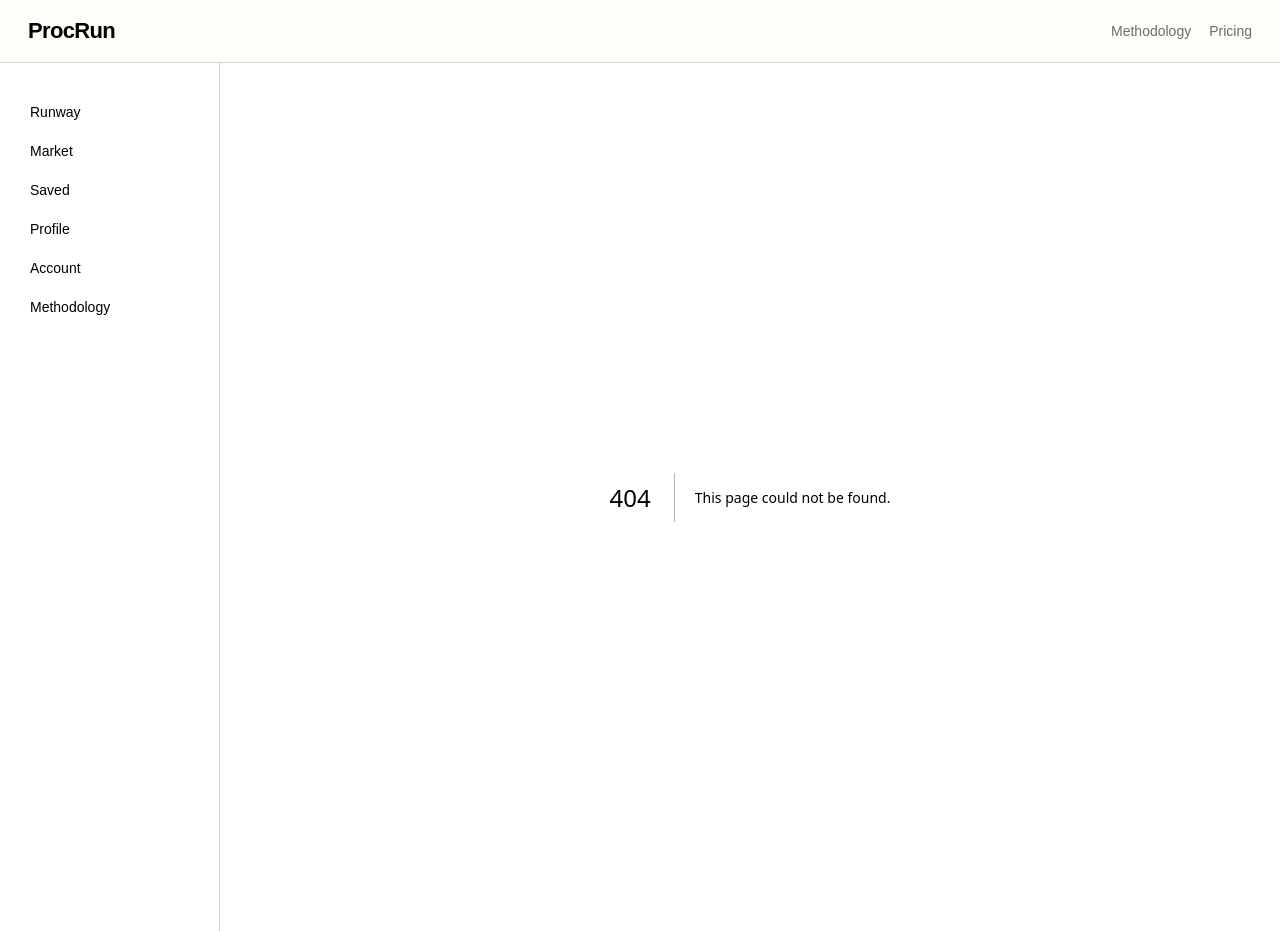
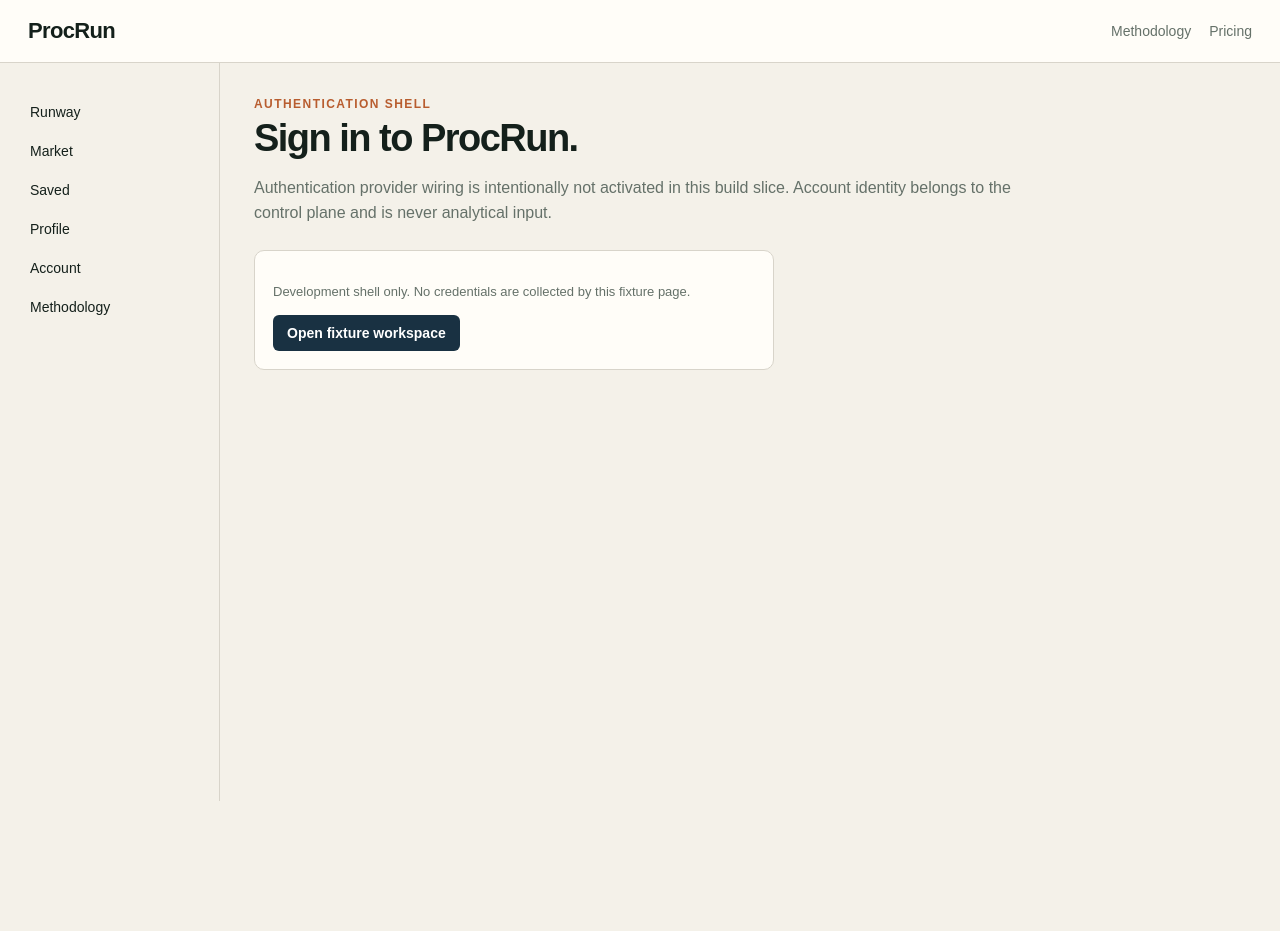
Before and after one commit to martibal/procrun, a Next.js app in the folder web/: page /login in a window 1280 px wide. Before the commit this address had no page. After the commit the page ends 801 px from the top, so only its background shows below. Built offline with nearby package versions, Linux system fonts and the light colour scheme.

Commit message:
Add authentication shell

```diff
--- /dev/null
+++ b/web/app/login/page.tsx
@@ -0,0 +1,10 @@
+import Link from "next/link";
+
+export default function LoginPage() {
+  return <>
+    <div className="eyebrow">Authentication shell</div>
+    <h1 className="h1">Sign in to ProcRun.</h1>
+    <p className="lede">Authentication provider wiring is intentionally not activated in this build slice. Account identity belongs to the control plane and is never analytical input.</p>
+    <div className="card" style={{maxWidth:520, marginTop:24}}><p className="small">Development shell only. No credentials are collected by this fixture page.</p><Link className="button" href="/app">Open fixture workspace</Link></div>
+  </>;
+}
```
